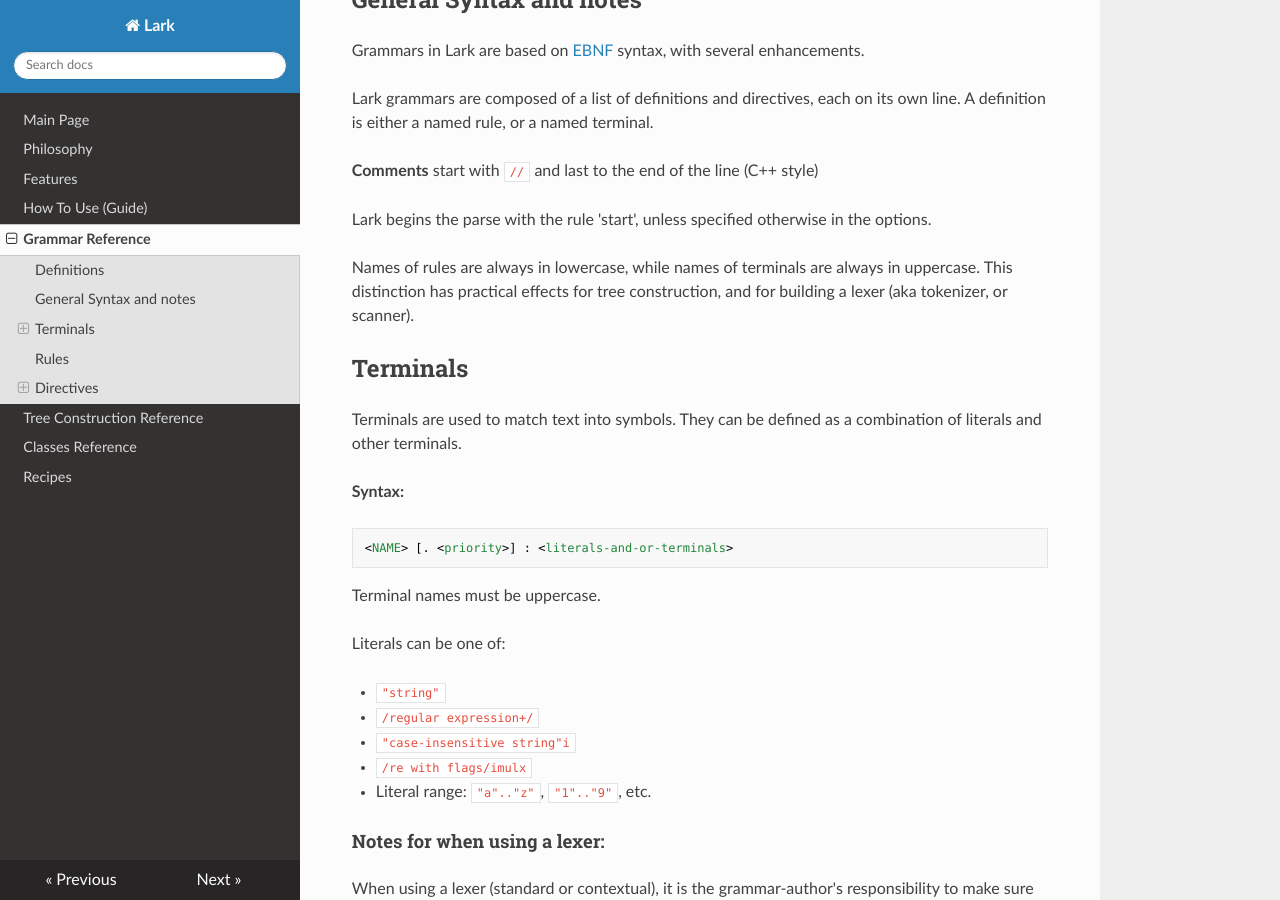
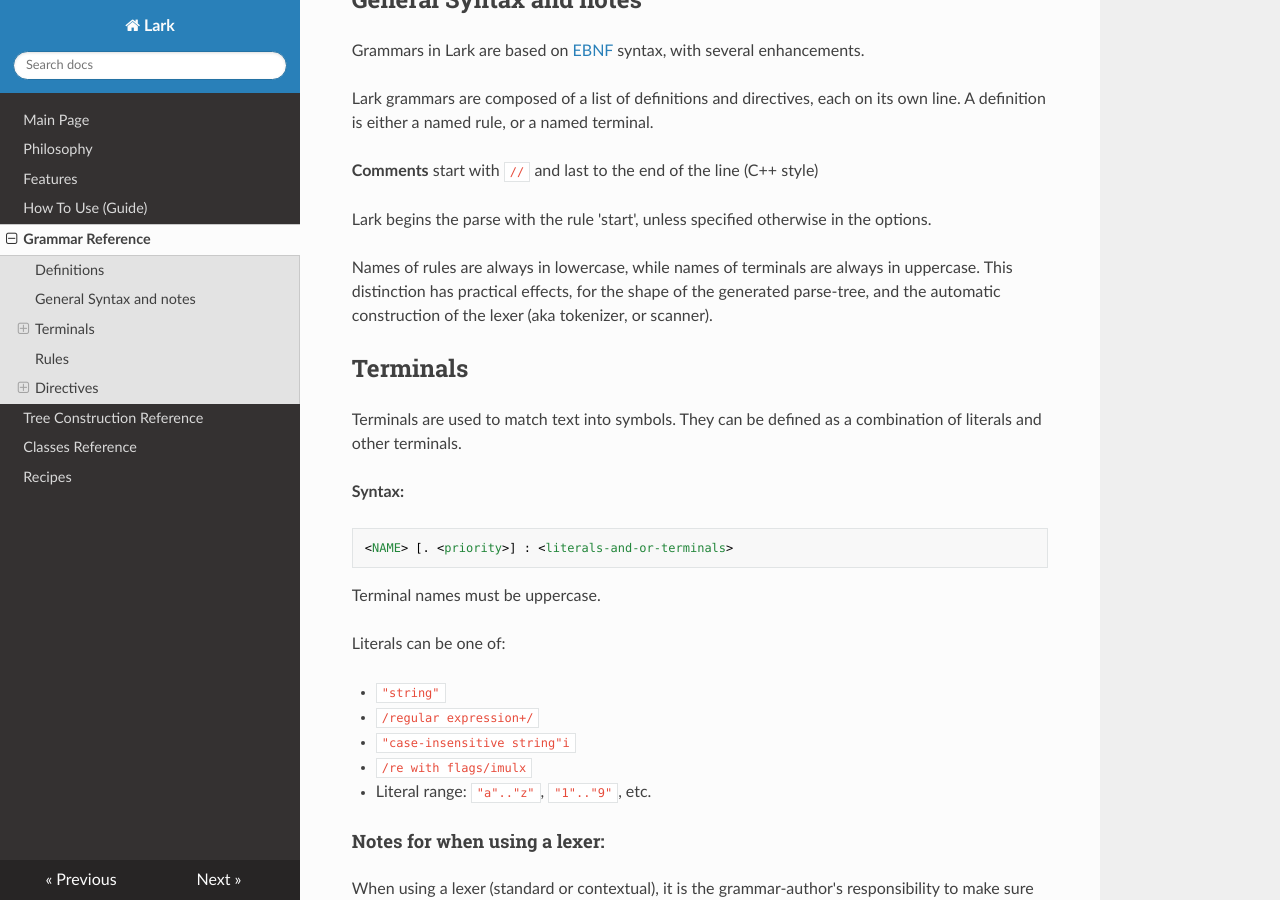
Before and after one commit to lark-parser/lark, an MkDocs documentation site: the page built from docs/grammar.md, in a window 1280 px wide and 900 px high, scrolled down 569 px. Built offline with MkDocs 1.6.1, drawn with Linux system fonts in a browser that asks for light colours; nearby versions of some CDN libraries; old or Windows-style settings are respelled for this version of MkDocs.

Commit message:
Improved documentation

```diff
--- a/docs/grammar.md
+++ b/docs/grammar.md
@@ -22,7 +22,7 @@
 
 Lark begins the parse with the rule 'start', unless specified otherwise in the options.
 
-Names of rules are always in lowercase, while names of terminals are always in uppercase. This distinction has practical effects for tree construction, and for building a lexer (aka tokenizer, or scanner).
+Names of rules are always in lowercase, while names of terminals are always in uppercase. This distinction has practical effects, for the shape of the generated parse-tree, and the automatic construction of the lexer (aka tokenizer, or scanner).
 
 
 ## Terminals
```
